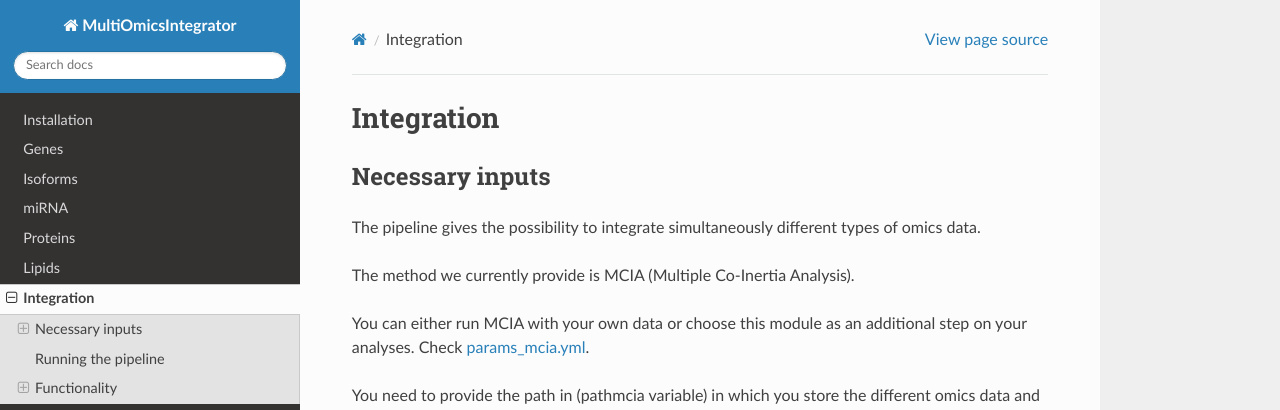
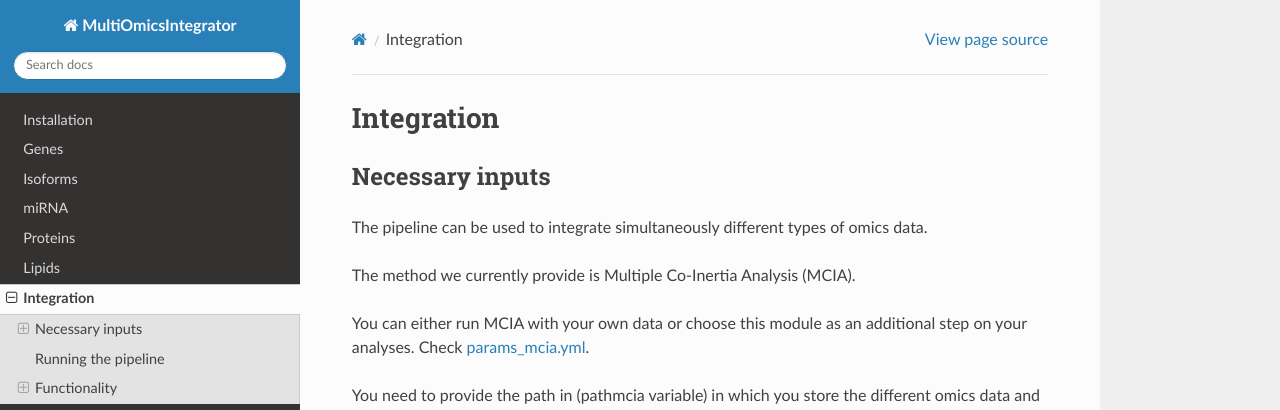
Before and after one commit to Bianca-Pasat/MOI, a Sphinx documentation site: the page built from docs/source/integration.rst, in a window 1280 px wide and 900 px high. Shown: the top 410 px of the window. Built offline with Sphinx 7.4.7 and the Read the Docs theme 3.1.0, drawn with Linux system fonts in a browser that asks for light colours; pages that are not in the unit, such as notebooks, are missing from menus.

Commit message:
Update integration.rst

```diff
--- a/docs/source/integration.rst
+++ b/docs/source/integration.rst
@@ -4,10 +4,9 @@ Integration
 Necessary inputs
 ----------------
 
-The pipeline gives the possibility to integrate simultaneously different
-types of omics data.
+The pipeline can be used to integrate simultaneously different types of omics data.
 
-The method we currently provide is MCIA (Multiple Co-Inertia Analysis).
+The method we currently provide is Multiple Co-Inertia Analysis (MCIA).
 
 You can either run MCIA with your own data or choose this module as an
 additional step on your analyses. Check
```
